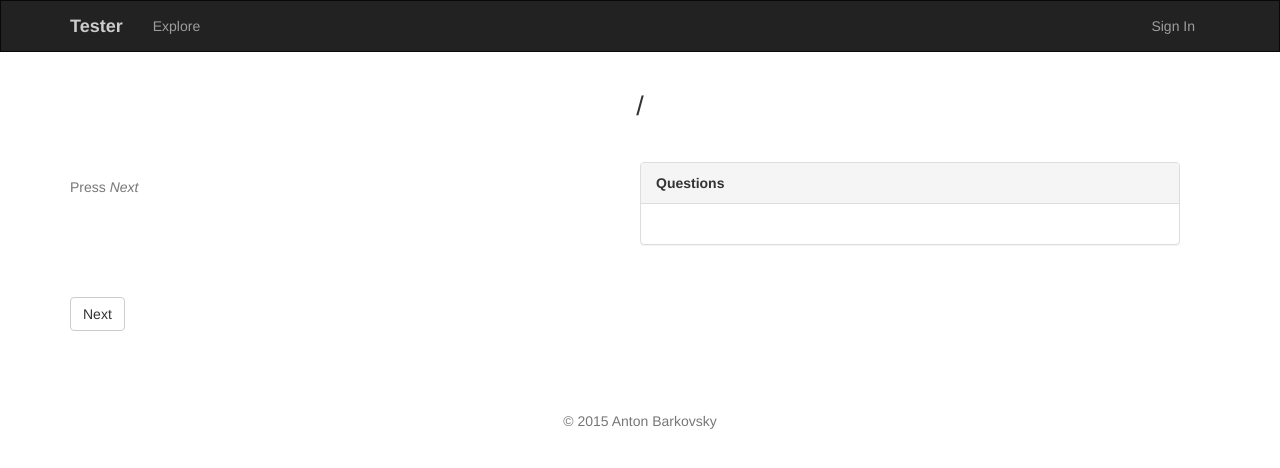
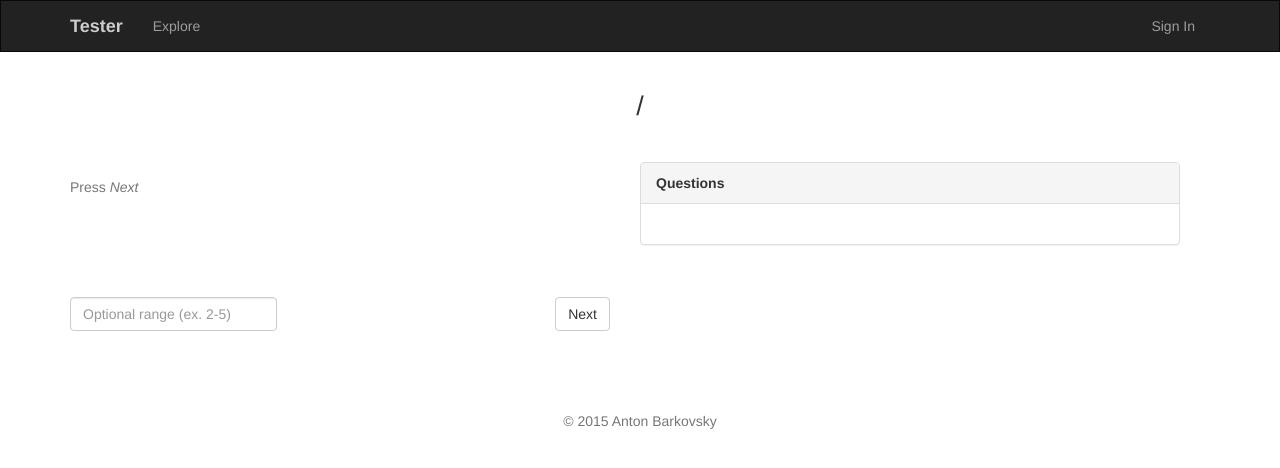
Before and after one commit to swarmer/tester, a Django app: template core/templates/test.html in a window 1280 px wide. Shown: the top 468 px of the page. Run offline with Django 3.2, Linux system fonts and the light colour scheme; the template is opened without the code that fills it, so the values that code supplies are empty; some libraries are stand-ins or nearby versions.

Commit message:
Add question ranges

```diff
--- a/core/static/core/css/style.css
+++ b/core/static/core/css/style.css
@@ -39,6 +39,11 @@
     padding-right: 30px;
 }
 
+#range-error-box {
+    margin-top: 10px;
+    display: none;
+}
+
 
 .footer {
     margin-top: 50px;
--- a/core/static/core/js/test.js
+++ b/core/static/core/js/test.js
@@ -1,19 +1,66 @@
 "use strict";
 
 
-function getRandomInt(min, max) {
-    return Math.floor(Math.random() * (max - min + 1)) + min;
+function randint(min, max) {
+    return Math.floor(Math.random() * (max - min)) + min;
 }
 
-function selectRandom() {
-    var questionElements = document.getElementById("questions").children;
+function getQuestions() {
     var questions = [];
-    for (var i = 0; i < questionElements.length; ++i)
-        questions.push(questionElements[i].textContent);
+    $("#questions").children().each(function () {
+        questions.push($(this).text());
+    });
 
-    var randomIndex = getRandomInt(0, questions.length - 1);
+    return questions;
+}
+
+function getIndices() {
+    var indicesString = $("#question-range").val();
+    if (indicesString === "")
+        return null;
+
+    var groups = indicesString.match(/^(\d+)-(\d+)$/);
+    if (groups === null) {
+        throw {
+            name: "InvalidRange",
+            message: "Invalid range string!"
+        };
+    }
+
+    var from = parseInt(groups[1]);
+    var to = parseInt(groups[2]);
+
+    return [from, to];
+}
+
+$("#next-button").click(function () {
+    var questions = getQuestions();
+    var from, to;
+    try {
+        var range = getIndices();
+        if (range === null) {
+            from = 1;
+            to = questions.length;
+        } else {
+            from = range[0];
+            to = range[1];
+        }
+
+        if (from < 1 || from > questions.length || to < from || to > questions.length) {
+            throw {
+                name: "InvalidRange",
+                message: "Range out of bounds!"
+            }
+        }
+    } catch (ex) {
+        $("#range-error-text").text(ex.message);
+        $("#range-error-box").show(100);
+        return;
+    }
+    $("#range-error-box").hide(100);
+
+    var randomIndex = randint(from - 1, to);
     var question = (randomIndex + 1) + ". " + questions[randomIndex];
 
-    var questionTextNode = document.getElementById("questionText");
-    questionTextNode.textContent = question;
-}
+    $("#question-text").text(question);
+});
--- a/core/templates/test.html
+++ b/core/templates/test.html
@@ -13,11 +13,21 @@
   </h1>
 
   <div class="col-md-6 test-column">
-    <div id="questionText" class="test-question">
+    <div id="question-text" class="test-question">
       <span class="text-muted">Press <i>Next</i></span>
     </div>
 
-    <button type="button" class="btn btn-default" onclick="selectRandom()">Next</button>
+    <div class="clearfix form-inline">
+      <input type="text" id="question-range" class="form-control"
+        placeholder="Optional range (ex. 2-5)">
+      <button type="button" id="next-button" class="btn btn-default pull-right">
+        Next
+      </button>
+      <div id="range-error-box" class="alert alert-danger" role="alert">
+        <span class="glyphicon glyphicon-exclamation-sign" aria-hidden="true"></span>
+        <span id="range-error-text">...</span>
+      </div>
+    </div>
   </div>
 
   <div class="col-md-6 test-column">
```
